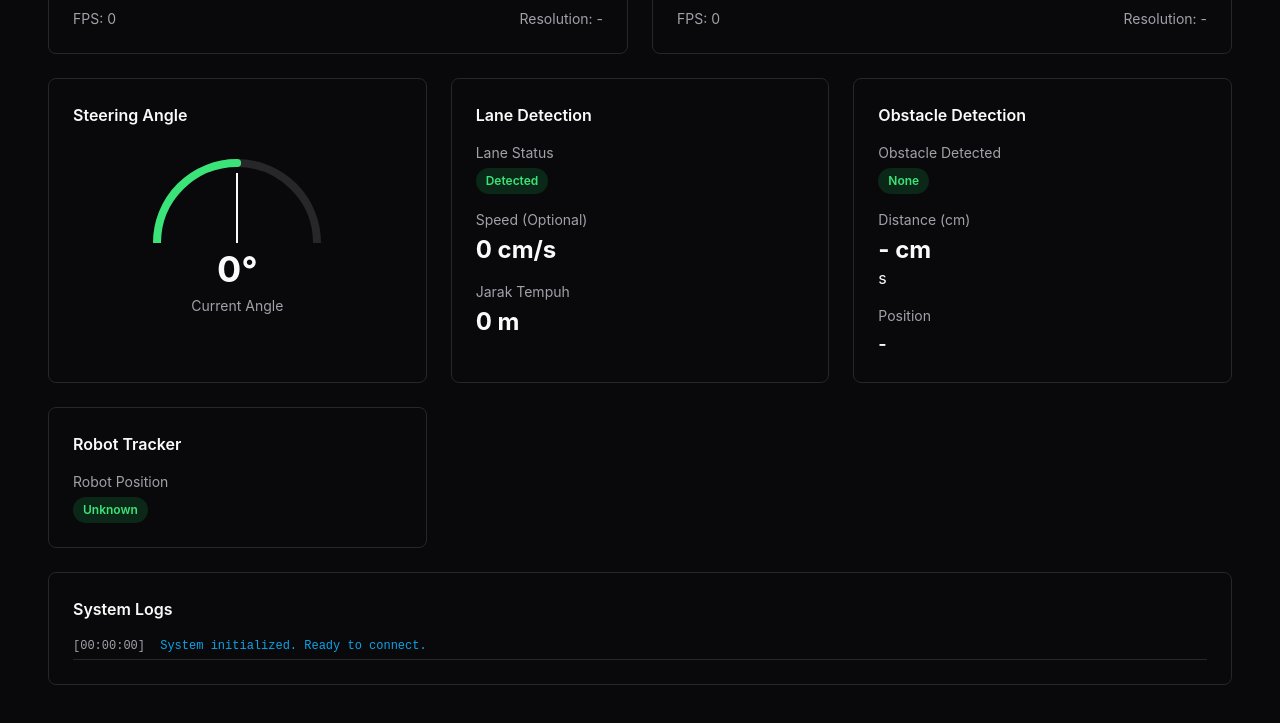
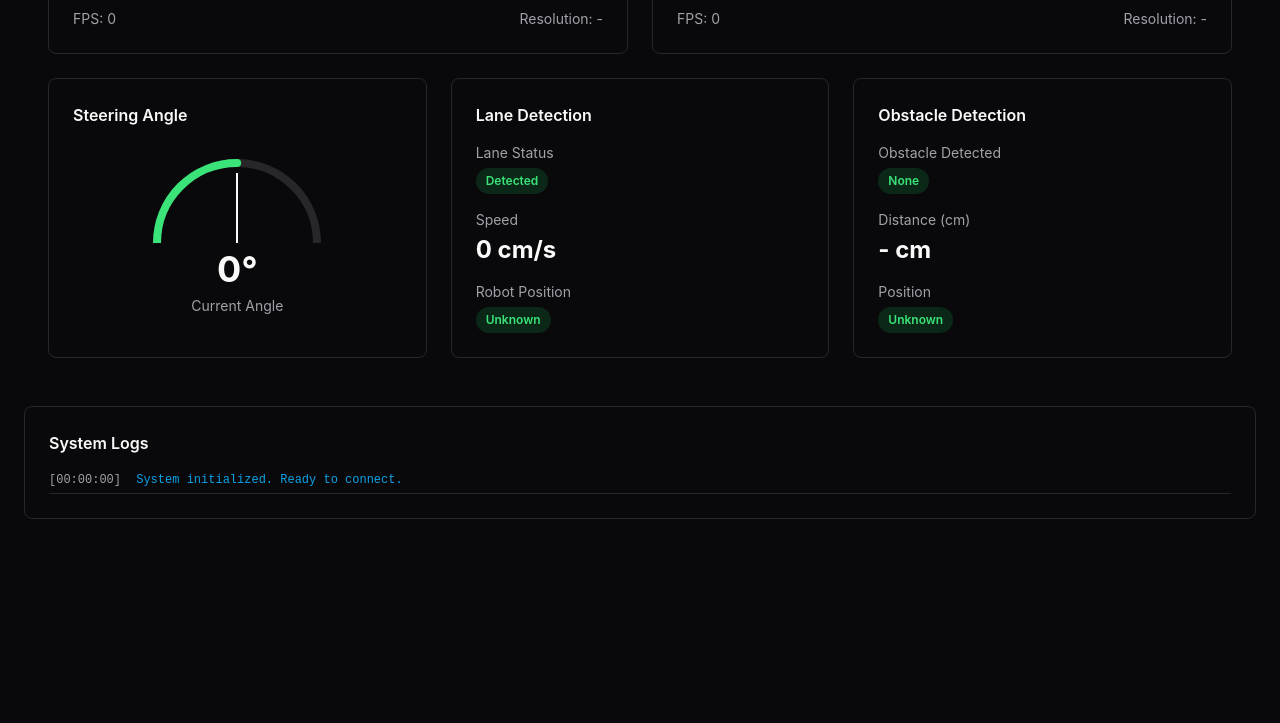
Before and after one commit to Ndzull/IRISCUP, a plain HTML site: page mainControl/basestation/index.html in a window 1280 px wide. Shown: the part 880-1603 px from the top of the page. After the commit the page ends 1423 px from the top, so only its background shows below. Drawn offline with nearby package versions, Linux system fonts and the light colour scheme; a script that the page names is missing.

Commit message:
masih strugling di kirim data, tp udah mulai dpt logic perintah robotnya

```diff
--- a/mainControl/basestation/app.js
+++ b/mainControl/basestation/app.js
@@ -37,7 +37,8 @@ class BaseStation {
       steering_angle: 0,
       laneStatus: "Unknown",
       speed: 0,
-      jarakTempuh: 0,
+      /*jarakTempuh: 0,*/
+      robotPosition: "center",
       laneWidth: 0,
       deviation: 0,
       obstacleDetected: false,
--- a/mainControl/basestation/index.html
+++ b/mainControl/basestation/index.html
@@ -416,12 +416,12 @@
                         <span class="badge badge-success" id="laneStatus">Detected</span>
                     </div>
                     <div>
-                        <div class="text-sm text-[hsl(240,5%,64.9%)] mb-1">Speed (Optional)</div>
+                        <div class="text-sm text-[hsl(240,5%,64.9%)] mb-1">Speed</div>
                         <div class="metric-value text-2xl" id="speedValue">0 cm/s</div>
                     </div>
                     <div>
-                        <div class="text-sm text-[hsl(240,5%,64.9%)] mb-1">Jarak Tempuh</div>
-                        <div class="metric-value text-2xl" id="jarakTempuhValue">0 m</div>
+                        <div class="text-sm text-[hsl(240,5%,64.9%)] mb-1">Robot Position</div>
+                        <span class="badge badge-success" id="robotPosition">Unknown</span>
                     </div>
                 </div>
             </div>
@@ -437,27 +437,16 @@
                     <div>
                         <div class="text-sm text-[hsl(240,5%,64.9%)] mb-1">Distance (cm)</div>
                         <div class="metric-value text-2xl" id="obstacleDistance">- cm</div>
-                    </div>s
+                    </div>
                     <div>
                         <div class="text-sm text-[hsl(240,5%,64.9%)] mb-1">Position</div>
-                        <div class="text-lg font-semibold" id="obstaclePosition">-</div>
+                        <span class="badge badge-success" id="obstaclePosition">Unknown</span>
                     </div>
                 </div>
             </div>
+    </main>
 
-            <!--Robot Position Tracker-->
-            <div class="card">
-                    <h3 class="text-md font-semibold mb-4">Robot Tracker</h3>
-                    <div class="space-y-4">
-                        <div>
-                            <div class="text-sm text-[hsl(240,5%,64.9%)] mb-1">Robot Position</div>
-                            <span class="badge badge-success" id="laneStatus">Unknown</span>
-                        </div>
-                    </div>
-                </div>
-            </div>
-
-        <!-- System Logs -->
+    <!-- System Logs -->
         <div class="card">
             <h3 class="text-md font-semibold mb-3">System Logs</h3>
             <div class="log-container" id="logContainer">
@@ -467,7 +456,6 @@
                 </div>
             </div>
         </div>
-    </main>
 
     <!-- Scripts -->
     <script src="https://cdn.jsdelivr.net/npm/roslib@1/build/roslib.min.js"></script>
```
